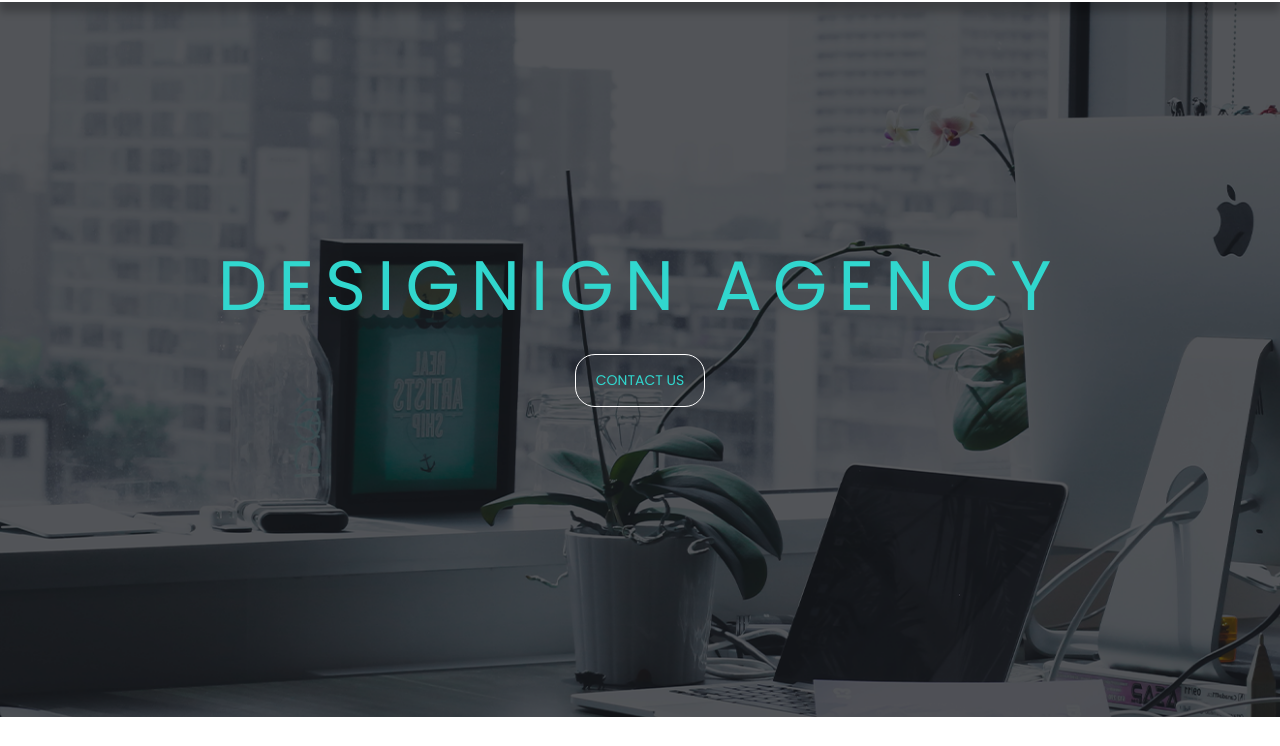
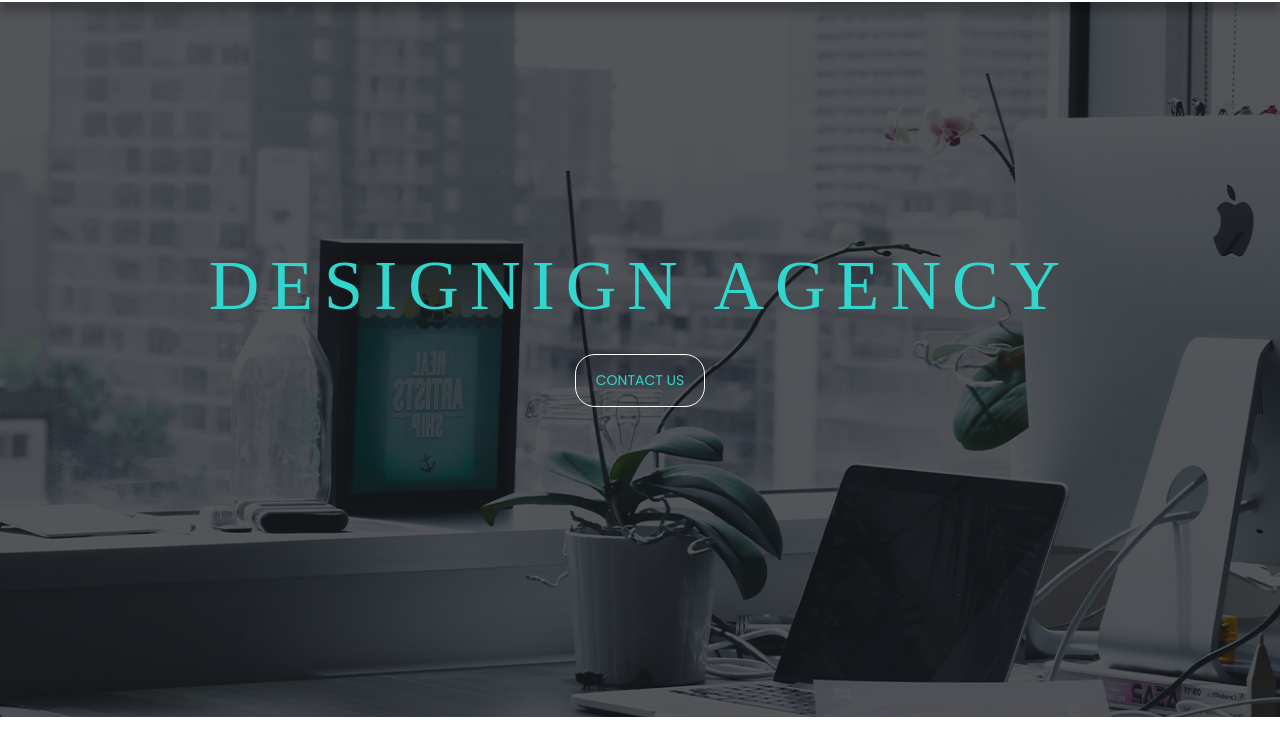
Before and after one commit to Sheikh-Sobuj/VEER-Project, a plain HTML site: page index.html in a window 1280 px wide. Shown: the part 54-800 px from the top of the page. Drawn offline with nearby package versions, Linux system fonts and the light colour scheme.

Commit message:
Update style.css

```diff
--- a/assets/css/style.css
+++ b/assets/css/style.css
@@ -1,5 +1,7 @@
 @import url('https://fonts.googleapis.com/css2?family=Poppins:wght@300;400&display=swap');
 @import url('https://fonts.googleapis.com/css2?family=Open+Sans:wght@300;400&display=swap')
+@import url('https://fonts.googleapis.com/css2?family=Merriweather:wght@300&family=Open+Sans:wght@300;400&display=swap');
+
 /* COMMON CSS AREA */
 * {
     margin: 0;
@@ -77,6 +79,7 @@ header {
     width: 100%;
     z-index: 10;
 }
+
 /*-----banner area------*/
 .banner-area {
     background: url("../img/banner.png");
@@ -95,6 +98,7 @@ header {
     text-transform: uppercase;
     color: var(--blue);
     text-align: center;
+    font-family: 'Merriweather', serif;
 }
 
 .banner-btn {
@@ -419,22 +423,26 @@ header {
 @media screen and (max-width: 768px) {
     .service-heading h2,
     .work-heading h2,
-    .blog-heading h2{
+    .blog-heading h2 {
         font-size: 30px;
     }
-    .about-area{
+
+    .about-area {
         padding: 70px 0 25px;
     }
+
     .about-heading h2,
     .about-desc p,
     .service-body,
-    .card-body{
+    .card-body {
         text-align: center;
     }
-    .about-btn{
+
+    .about-btn {
         display: flex;
         justify-content: center;
     }
+
     .about-details {
         margin-top: 0;
     }
@@ -448,15 +456,18 @@ header {
     .service-icon {
         width: 50px;
     }
-    .work-area{
+
+    .work-area {
         padding: 40px 0;
     }
-    .service-body h4{
+
+    .service-body h4 {
         font-size: 16px;
     }
-.count-details {
-    padding: 40px 0;
-}
+
+    .count-details {
+        padding: 40px 0;
+    }
 
     .footer-top {
         margin-top: 60px;
```
